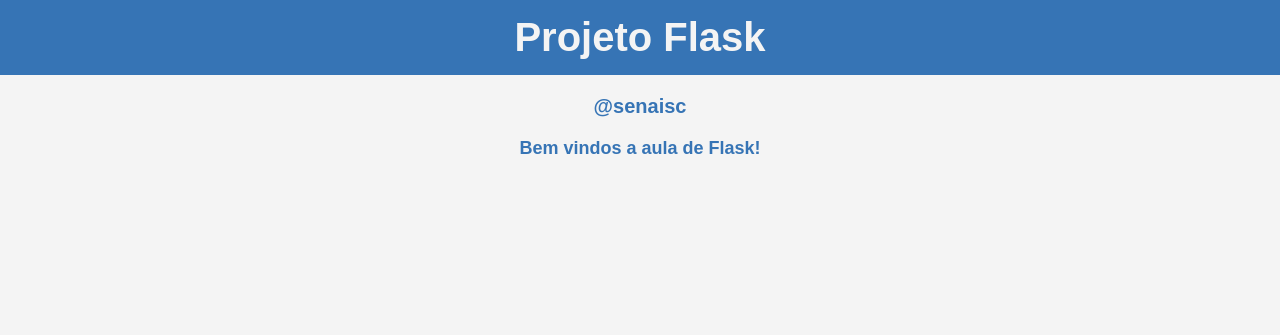
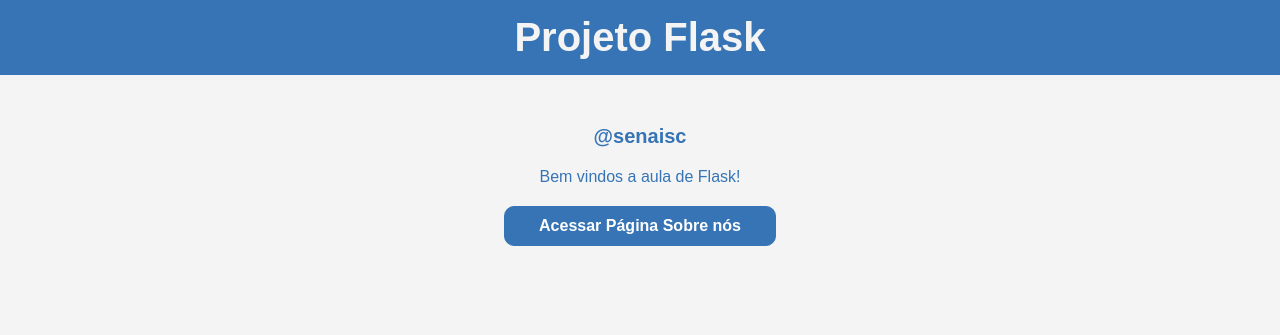
Before and after one commit to jonathan7gb/Aula-Flask, a Flask app: page / in a window 1280 px wide. Shown: the top 335 px of the page. Run offline with Flask 3, Linux system fonts and the light colour scheme.

Commit message:
estiliza as abas e add botao de enderaçamento

```diff
--- a/app/static/style.css
+++ b/app/static/style.css
@@ -21,16 +21,46 @@
     font-weight: 800;
 }
 
+.parteEscrita{
+    display: flex;
+    flex-direction: column;
+    justify-content: center;
+    align-items: center;
+    padding: 50px;
+    gap: 20px;
+}
+
+
 h5{
+    font-size: 20px;
     text-align: center;
-    font-size: 20px;
     font-weight: 600;
-    margin-top: 20px;
-    margin-bottom: 20px;
 }
 
 p{
+    font-size: 16px;
     text-align: center;
+    font-weight: 400;
+}
+
+
+a{
+    display: flex;
+    justify-content: center;
+    text-decoration: none;
+    text-align: center;
+    color: #ffffff;
     font-weight: 600;
-    font-size: 18px;
+    background-color: #3674B5;
+    padding: 10px;
+    width: 250px;
+    border-radius: 10px;
+    transition: all 0.7s ease;
+    border: 1px solid #3674B5;
 }
+
+a:hover{
+   background-color: #f4f4f4;
+   border: 1px solid #3674B5;
+   color: #3674B5;
+}
--- a/app/templates/index.html
+++ b/app/templates/index.html
@@ -11,9 +11,10 @@
         <h3>Projeto Flask</h3>
     </header>
 
-    <div>
+    <div class="parteEscrita">
         <h5>@senaisc</h5>
         <p>Bem vindos a aula de Flask!</p>
+        <a href="{{url_for('sobre')}}">Acessar Página Sobre nós</a>
     </div>
 
 </body>
--- a/app/templates/sobre.html
+++ b/app/templates/sobre.html
@@ -11,9 +11,10 @@
         <h3>Projeto Flask</h3>
     </header>
 
-    <div>
+    <div class="parteEscrita">
         <h5>Aba de Sobre</h5>
         <p>Bem vindos a aba de sobre da aula de Flask!</p>
+        <a href="{{url_for('homepage')}}">Voltar a página inicial</a>
     </div>
 </body>
 </html>
--- a/app/views.py
+++ b/app/views.py
@@ -6,5 +6,5 @@
     return render_template('index.html')
 
 @app.route('/sobre/')
-def about():
+def sobre():
     return render_template('sobre.html')
```
